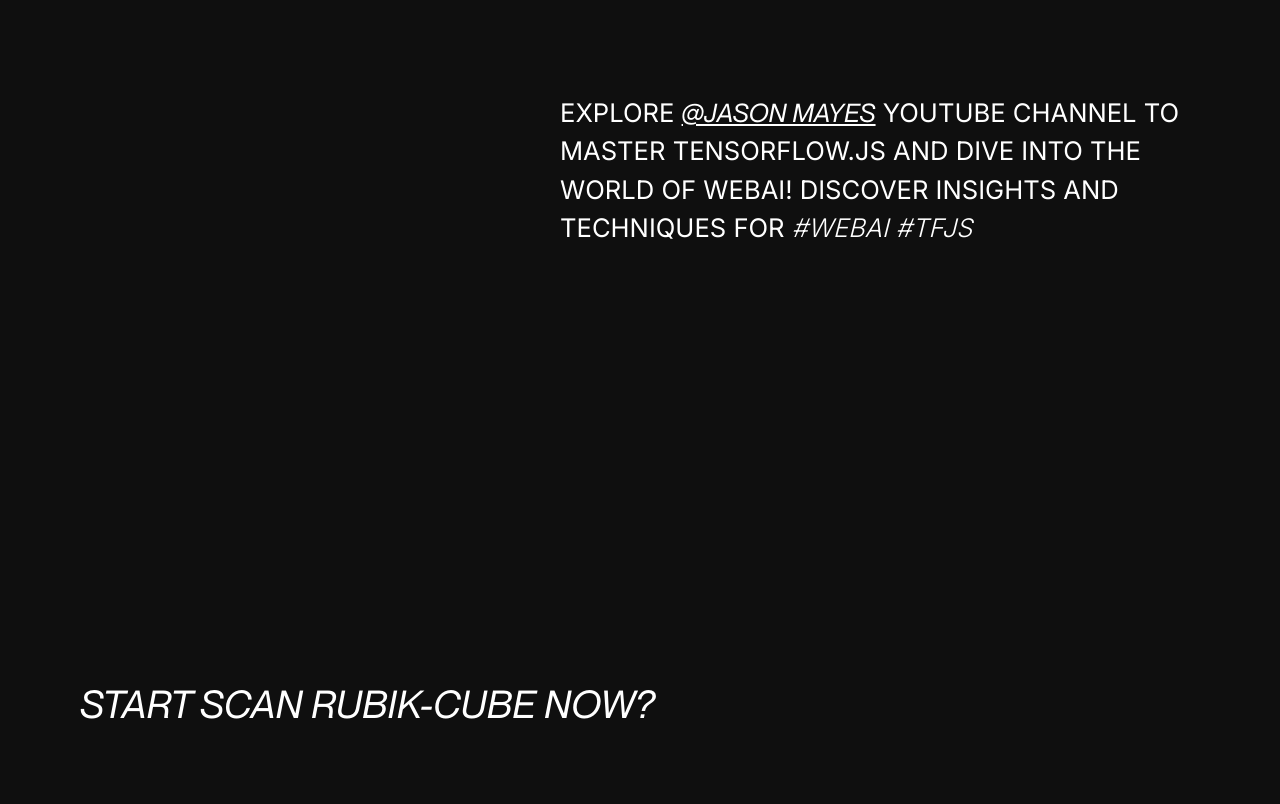
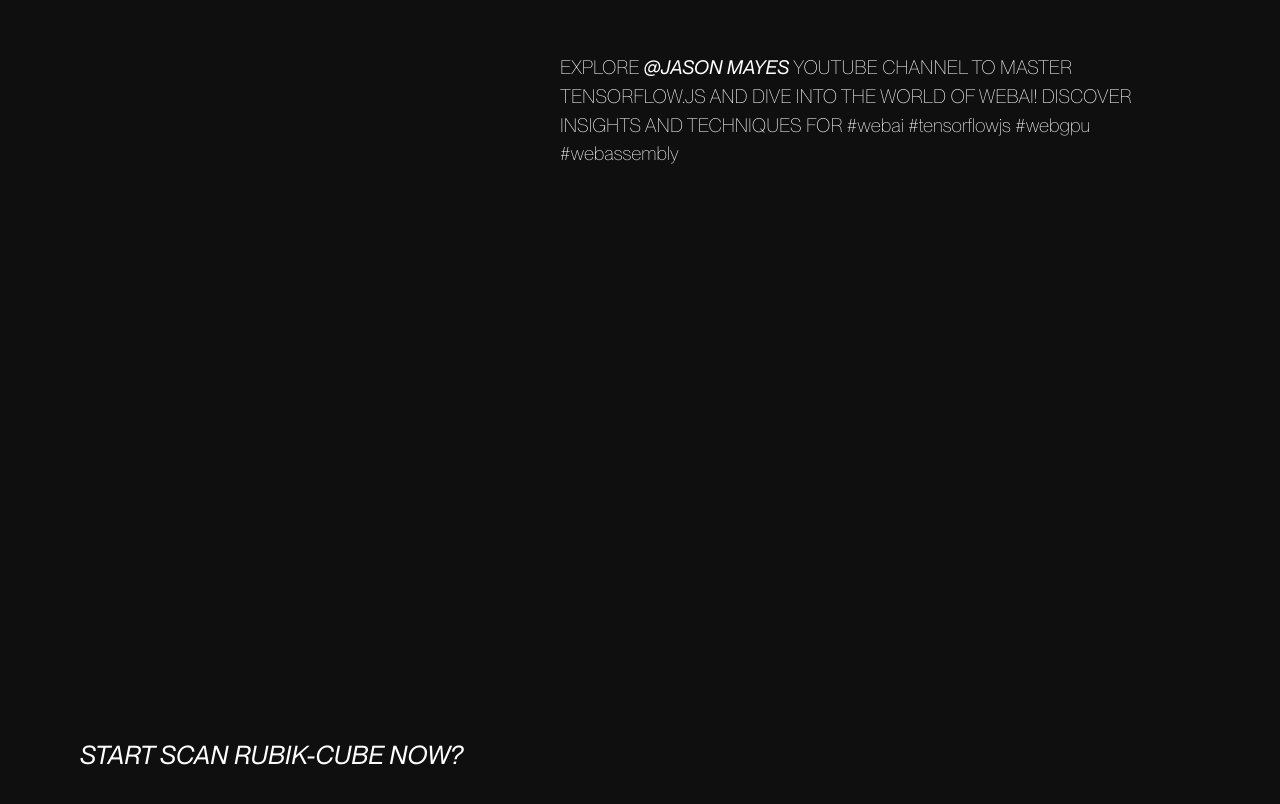
Before and after one commit to itsyuimorii/RubikAI-Solver-Interface-build-with-Next.js-TailwindCSS, a Next.js app: page / in a window 1280 px wide. Shown: the part 786-1590 px from the top of the page. Built offline with nearby package versions, Linux system fonts and the light colour scheme.

Commit message:
Fix content

```diff
--- a/components/Content.jsx
+++ b/components/Content.jsx
@@ -33,14 +33,14 @@
     return (
         <div className='flex shrink-0 gap-20'>
             <div className='flex flex-col gap-2'>
-                <h3 className='mb-2 uppercase font-ppneue-montreal    font-thin text-custom-green'>Home</h3>
-               <Link className='text-white  font-ppneue-montreal    font-thin' href="/about">About</Link>
-               <Link  className='text-white  font-ppneue-montreal    font-thin' href="/about">Playground</Link>
-               <Link  className='text-white  font-ppneue-montreal    font-thin' href="/about">Tools</Link>
-               <Link  className='text-white  font-ppneue-montreal    font-thin' href="/about">References</Link>
+                <h3 className='mb-2 uppercase font-ppneue-montreal font-thin text-custom-green'>Home</h3>
+               <Link href="#" className='text-white  font-ppneue-montreal font-thin'>About</Link>
+               <Link href="#" className='text-white  font-ppneue-montreal font-thin'>Playground</Link>
+               <Link href="#" className='text-white  font-ppneue-montreal font-thin'>Tools</Link>
+               <Link href="#" className='text-white  font-ppneue-montreal font-thin'>References</Link>
             </div>
             <div className='flex flex-col gap-2'>
-                <h3 className='mb-2 uppercase font-ppneue-montreal    font-thin text-custom-green'>Github</h3>
+                <Link href="https://www.tensorflow.org/js" className='mb-2 uppercase font-ppneue-montreal font-thin text-custom-green'>Github</Link>
 
             </div>
         </div>
--- a/components/Intro/index.jsx
+++ b/components/Intro/index.jsx
@@ -23,7 +23,7 @@
         transition={{ type: "tween", ease: "backOut", duration:0.5}}
       >
           <p onMouseEnter={() => {setIsHovered(true)}} onMouseLeave={() => {setIsHovered(false)}}>
-           With skills that haven&apos;t been replaced by A.I (yet) - and learn how to solve a Rubi&apos;s Cube with A.I.
+           With skills that haven&apos;t been replaced by A.I (yet) - and learn how to solve a Rubik&apos;s Cube with A.I.
           </p>
       </motion.div>
 
--- a/components/Section.jsx
+++ b/components/Section.jsx
@@ -18,10 +18,11 @@
             className='relative h-screen flex items-center justify-center  overflow-hidden'
         style={{clipPath: "polygon(0% 0, 100% 0%, 100% 100%, 0 100%)"}}
         >
-        <div className='relative z-10 p-20 mix-blend-difference text-white w-full h-full flex flex-col justify-between'>
-                <p className='w-[50vw] text-[2vw] self-end uppercase mix-blend-difference'>Explore <Link href="https://www.youtube.com/watch?v=GbgjafMdAIs&list=PLfJ_U_DaVeSD_H7drvFMvA63vsVZC40ns" className='uppercase font-ppneue-montreal font-book italic mix-blend-difference underline'>@JASON MAyes</Link> YouTube channel to master TensorFlow.js and dive into the world of WebAI! Discover insights and techniques for <span className='font-book italic'> #WebAI #tfjs </span></p>
-                <Link href="ScanCube" className='text-[3vw] uppercase font-ppneue-montreal font-book italic mix-blend-difference hover:underline'>Start Scan rubik-cube Now?</Link>
-            </div>
+        <div className='relative z-10 px-20 py-10 mix-blend-difference text-white w-full h-full flex flex-col justify-between'>
+                <p className='w-[50vw]  text-[1.5vw] self-end uppercase mix-blend-difference font-ppneue-montreal font-thin'>Explore <Link href="https://www.youtube.com/watch?v=GbgjafMdAIs&list=PLfJ_U_DaVeSD_H7drvFMvA63vsVZC40ns" className='uppercase font-ppneue-montreal font-thin italic mix-blend-difference hover:underline'>@Jason Mayes</Link> YouTube channel to master TensorFlow.js and dive into the world of WebAI! Discover insights and techniques for<span className='font-thin lowercase text-white'> #WebAI #tensorflowjs #WebGPU #webAssembly</span> </p>
+
+                <Link href="ScanCube" className='text-[2vw] uppercase font-ppneue-montreal font-book italic mix-blend-difference hover:underline'>Start Scan rubik-cube Now?</Link>
+        </div>
 
         <div className='fixed top-[-10vh] left-0 h-[90vh] w-full'>
             <motion.div style={{y}} className='relative w-full h-full'>
```
